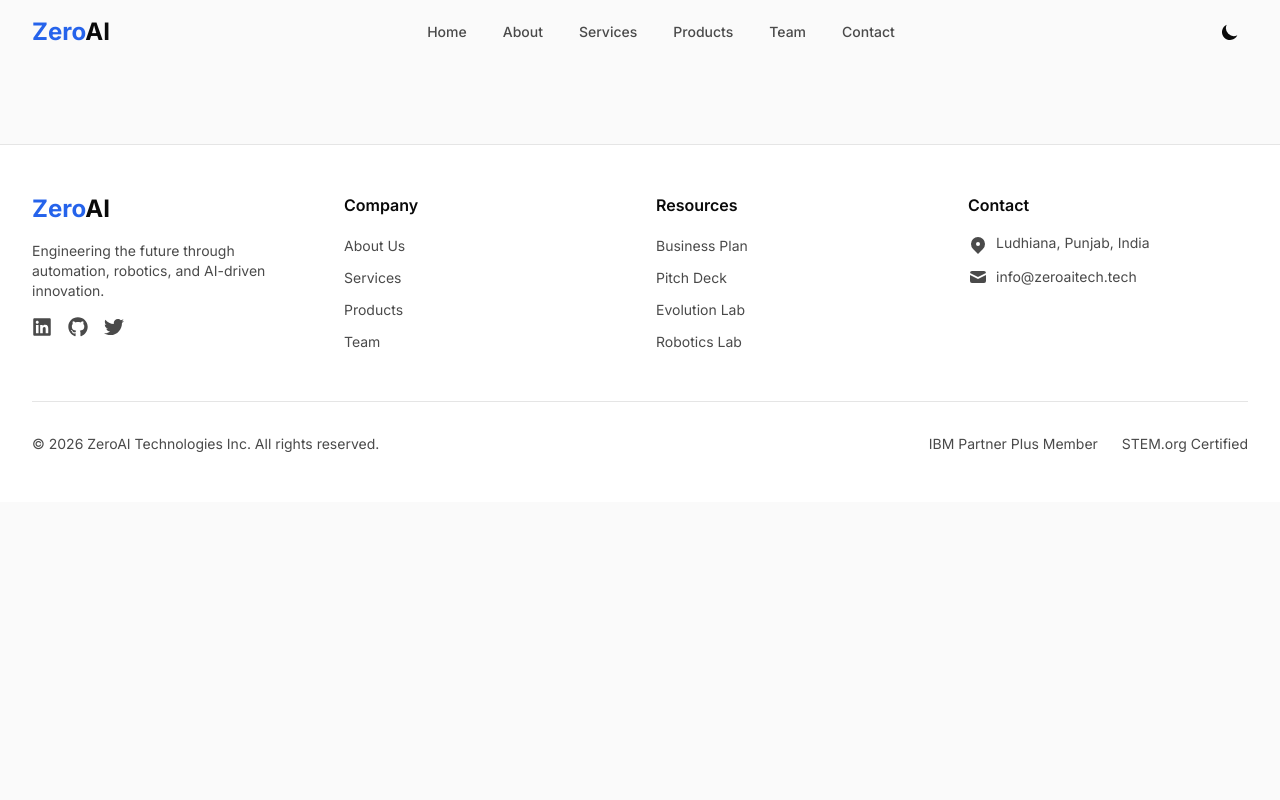
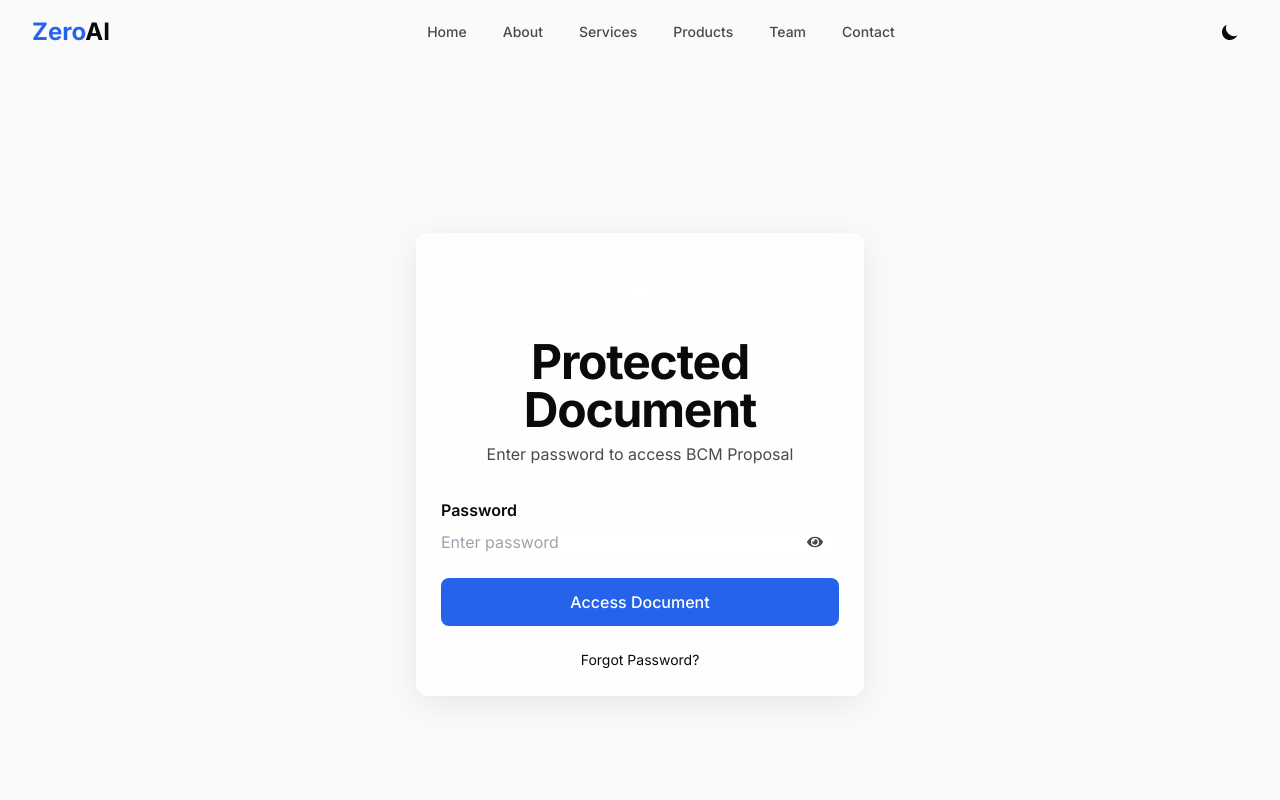
Before and after one commit to Lottie128/official, a React (Vite) app: page /bcm-proposal in a window 1280 px wide. Shown: the top 800 px of the page. Built offline with nearby package versions, Linux system fonts and the light colour scheme.

Commit message:
feat: Add BCMProposal and RoboticsTraining routes

```diff
--- a/src/App.jsx
+++ b/src/App.jsx
@@ -14,6 +14,8 @@ import PitchDeck from './pages/PitchDeck'
 import EvolutionLab from './pages/EvolutionLab'
 import RoboticsLab from './pages/RoboticsLab'
 import HardwareSelection from './pages/HardwareSelection'
+import BCMProposal from './pages/BCMProposal'
+import RoboticsTraining from './pages/RoboticsTraining'
 
 function App() {
   return (
@@ -34,6 +36,8 @@ function App() {
             <Route path="/evolution-lab" element={<EvolutionLab />} />
             <Route path="/robotics-lab" element={<RoboticsLab />} />
             <Route path="/hardware-selection" element={<HardwareSelection />} />
+            <Route path="/bcm-proposal" element={<BCMProposal />} />
+            <Route path="/robotics-training" element={<RoboticsTraining />} />
           </Routes>
         </main>
         <Footer />
```
